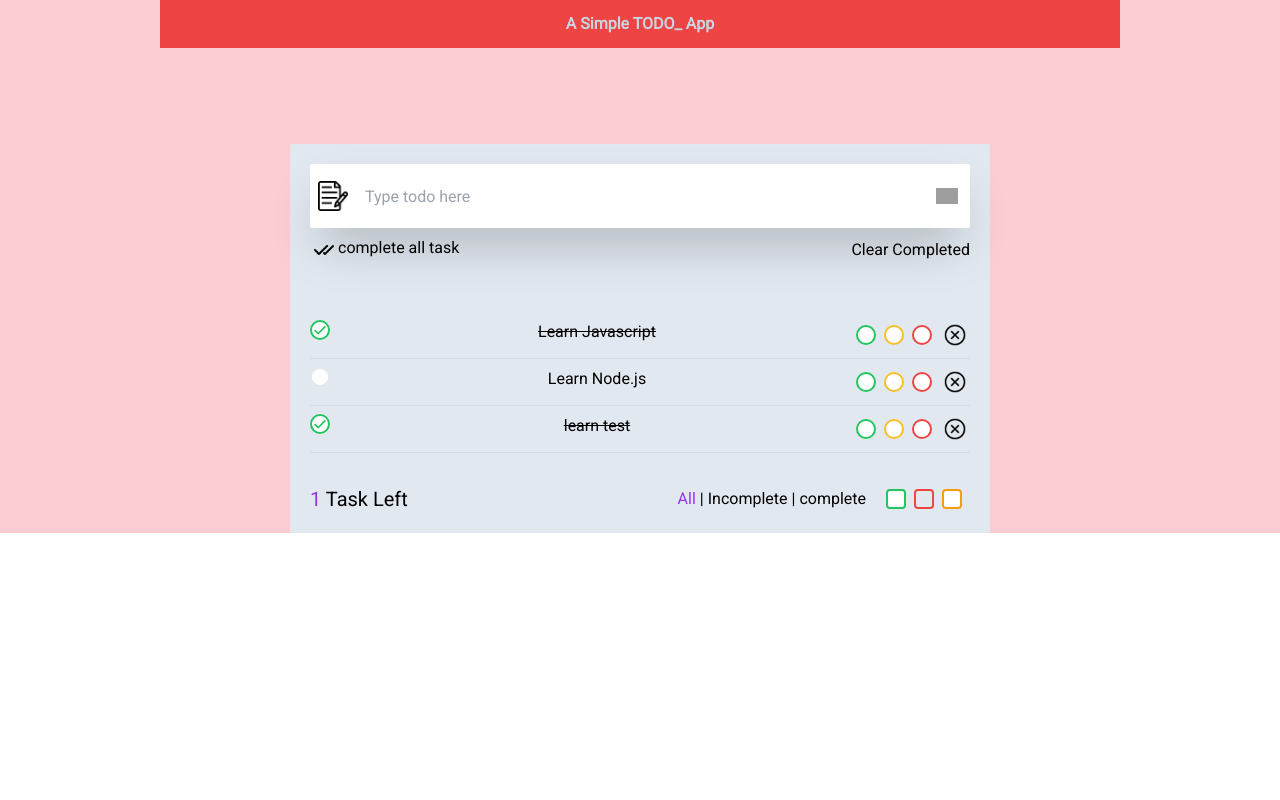
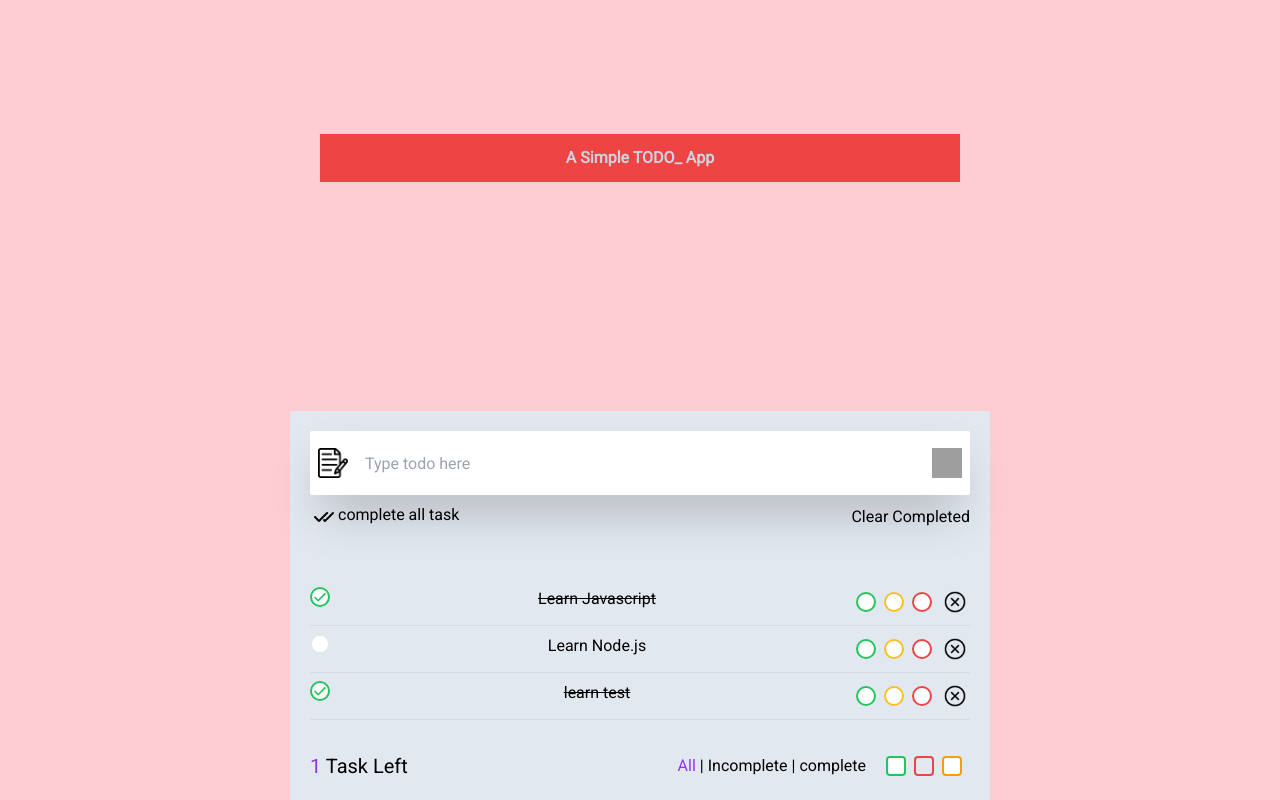
Before and after one commit to abusayed22/a_simple_todo_app, a React (Create React App) app: page / in a window 1280 px wide. Built offline with nearby package versions, Linux system fonts and the light colour scheme; grey boxes are pictures that could not be loaded.

Commit message:
project complete

```diff
--- a/src/App.js
+++ b/src/App.js
@@ -1,22 +1,21 @@
-import Header_input from "./components/Header_input";
-import Todo from "./components/all_todo/Todo";
+import Header_input_todoList from "./components/Header_input_todoList";
 
 function App() {
   return (
-    <div className="bg-main_c w-full h-full flex flex-col item-center">
+    <div className="bg-main_c w-full h-[100vh] flex flex-col item-center">
       {/* nav area*/}
-      <div className="w-3/4 h-12 bg-red-500 m-auto">
-        <h2 className="font-bold text-slate-300 text-center py-3">A Simple TODO_ App</h2>
+      <div className="w-2/4 h-12 bg-red-500 m-auto">
+        <h2 className="font-bold text-slate-300 text-center py-3">
+          A Simple TODO_ App
+        </h2>
       </div>
       <br />
       <br />
       <br />
       <br />
-      {/* //TODO: working flex */}
       <div className="flex justify-center">
-        <Header_input />
-
-        </div>
+        <Header_input_todoList />
+      </div>
     </div>
   );
 }
--- a/src/components/Header_input.js
+++ b/src/components/Header_input_todoList.jsx
@@ -1,15 +1,13 @@
 import React from 'react'
-import plus from '../images/plus.png'
 import cancel from '../images/cancel.png'
-import note from '../images/notes.png'
 import double_tick from '../images/double-tick.png'
-import Button_img from './utils/Button_img'
 import Todo from './all_todo/Todo'
 import Footer from './footer/Footer'
 import { useDispatch, useSelector } from 'react-redux'
 import { clearCompleted, completeAll } from '../redux/todos/action'
+import Form from './form/Form'
 
-function Header_input() {
+function Header_input_todoList() {
   const todos = useSelector((state) => state.todos)
   const fillters = useSelector((state) => state.fillters)
 
@@ -50,23 +48,7 @@ function Header_input() {
   return (
     <div>
       <div className="w-[700px] bg-slate-200 h-auto p-5 rounded-sm ">
-        <div className="flex justify-around bg-white items-center rounded-sm shadow-2xl">
-          <img
-            width={'30px'}
-            className="h-[30px]  border-none text-black"
-            src={note}
-            placeholder={'type add todo'}
-            alt=""
-          />
-          <input
-            className="outline-0 w-[550px] h-16"
-            placeholder="Type todo here"
-            type=""
-            name=""
-            value=""
-          />
-          <Button_img wed={30} border_color={'slate-900'} button_font={plus} />
-        </div>
+        <Form />
         <div className="flex justify-between mt-2">
           <div onClick={allCompleteHandler} className="cursor-pointer flex">
             <div className={`w-7 h-7 rounded-full `}>
@@ -92,4 +74,4 @@ function Header_input() {
   )
 }
 
-export default Header_input
+export default Header_input_todoList
--- a/src/components/all_todo/Todo.jsx
+++ b/src/components/all_todo/Todo.jsx
@@ -1,36 +1,35 @@
 /* eslint-disable react/jsx-pascal-case */
-import React from "react";
-import cancel from "../../images/cancel.png";
-import { useDispatch } from "react-redux";
-import { colorChange, deleted, toggled } from "../../redux/todos/action";
+import React from 'react'
+import cancel from '../../images/cancel.png'
+import { useDispatch } from 'react-redux'
+import { colorChange, deleted, toggled } from '../../redux/todos/action'
 
-function Todo({ img, todo }) {
-  const { id, text, isComplete, color } = todo;
-  const dispatch = useDispatch();
+function Todo({ todo }) {
+  const { id, text, isComplete, color } = todo
+  const dispatch = useDispatch()
 
   // handler function
 
   // deleteHandler
   const deleteHandler = (todoId) => {
-    dispatch(deleted(todoId));
-  };
+    dispatch(deleted(todoId))
+  }
 
   // toggledHandler
   const toggledHandler = (todoId) => {
-    dispatch(toggled(todoId));
-  };
+    dispatch(toggled(todoId))
+  }
 
   // colorChangHandler
   const colorChangeHandler = (todoId, color) => {
-    dispatch(colorChange(todoId, color));
-  };
+    dispatch(colorChange(todoId, color))
+  }
   return (
     <div>
       <div className="flex justify-between bg-slate-200 border-b border-gray-400/20 py-2">
         <div
-          className={`rounded-full  bg-white border-2  w-5 h-5 flex flex-shrink-0 justify-center items-center mr-2 ${
-            isComplete && "border-green-500 focus-within:border-green-500"
-          }`}
+          className={`rounded-full  bg-white border-2  w-5 h-5 flex flex-shrink-0 justify-center items-center mr-2 ${isComplete && 'border-green-500 focus-within:border-green-500'
+            }`}
         >
           <input
             type="checkbox"
@@ -48,26 +47,23 @@ function Todo({ img, todo }) {
           )}
         </div>
 
-        <p className={`${isComplete && "line-through"}`}>{text}</p>
+        <p className={`${isComplete && 'line-through'}`}>{text}</p>
         <div className="flex items-center justify-end">
           <div
-            onClick={() => colorChangeHandler(id, "green")}
-            className={` rounded-full bg-white border-2 w-5 h-5 flex flex-shrink-0 justify-center items-center mr-2 ${
-              color === "green" && "bg-green-500"
-            } border-green-500 hover:bg-green-500 transition-colors`}
+            onClick={() => colorChangeHandler(id, 'green')}
+            className={` rounded-full bg-white border-2 w-5 h-5 flex flex-shrink-0 justify-center items-center mr-2 ${color === 'green' && 'bg-green-500'
+              } border-green-500 hover:bg-green-500 transition-colors`}
           ></div>
 
           <div
-            className={` rounded-full bg-white border-2 w-5 h-5 flex flex-shrink-0 justify-center items-center mr-2 ${
-              color === "yellow" && "bg-amber-500"
-            } border-amber-400 hover:bg-amber-500 transition-colors`}
-            onClick={() => colorChangeHandler(id, "yellow")}
+            className={` rounded-full bg-white border-2 w-5 h-5 flex flex-shrink-0 justify-center items-center mr-2 ${color === 'yellow' && 'bg-amber-500'
+              } border-amber-400 hover:bg-amber-500 transition-colors`}
+            onClick={() => colorChangeHandler(id, 'yellow')}
           ></div>
           <div
-            className={` rounded-full bg-white border-2 w-5 h-5 flex flex-shrink-0 justify-center items-center mr-2 ${
-              color === "red" && "bg-red-600"
-            } border-red-500 hover:bg-red-500 transition-colors`}
-            onClick={() => colorChangeHandler(id, "red")}
+            className={` rounded-full bg-white border-2 w-5 h-5 flex flex-shrink-0 justify-center items-center mr-2 ${color === 'red' && 'bg-red-600'
+              } border-red-500 hover:bg-red-500 transition-colors`}
+            onClick={() => colorChangeHandler(id, 'red')}
           ></div>
 
           <button
@@ -79,7 +75,7 @@ function Todo({ img, todo }) {
         </div>
       </div>
     </div>
-  );
+  )
 }
 
-export default Todo;
+export default Todo
--- /dev/null
+++ b/src/components/form/Form.jsx
@@ -0,0 +1,53 @@
+import React, { useState } from "react";
+import note from "../../images/notes.png";
+import plus from "../../images/plus.png";
+import { useDispatch } from "react-redux";
+import { added } from "../../redux/todos/action";
+
+function Form() {
+    const [input, setInput] = useState('');
+
+    const dispatch = useDispatch();
+
+    // input controller
+    const inputHandler = (e) => {
+        setInput(e.target.value);
+    };
+    // submit handler
+    const submitHandler = (e) => {
+        e.preventDefault();
+        dispatch(added(input));
+        setInput('');
+    };
+    return (
+        <div className="flex justify-around bg-white items-center rounded-sm shadow-2xl">
+            <img
+                width={"30px"}
+                className="h-[30px]  border-none text-black"
+                src={note}
+                placeholder={"type add todo"}
+                alt=""
+            />
+            <form onSubmit={submitHandler} action="">
+                <input
+                    className="outline-0 w-[550px] h-16"
+                    placeholder="Type todo here"
+                    onChange={inputHandler}
+                    type="text"
+                    name=""
+                    required
+                    value={input}
+                />
+            </form>
+            <img
+                width={"30px"}
+                className="h-[30px]  border-none text-black"
+                src={plus}
+                placeholder={"type add todo"}
+                alt=""
+            />
+        </div>
+    );
+};
+
+export default Form;
--- a/src/components/utils/Button_img.jsx
+++ /dev/null
@@ -1,13 +0,0 @@
-import React from 'react';
-
-function Button_img({wed, button_font,border_color,deleteHandler}) {
-
-
-  return (
-    <button className={`w-${wed} h-${wed} rounded-full border-${border_color}`}>
-      <img width={`${wed}px`} className='p-1' src={button_font} alt="" />
-    </button>
-  )
-}
-
-export default Button_img
--- a/src/redux/rootReducer.js
+++ b/src/redux/rootReducer.js
@@ -1,9 +1,9 @@
-import { combineReducers } from "redux";
+import { combineReducers } from 'redux'
 import todoReducer from './todos/reducer'
 import filterReducer from './fillters/reducer'
 const rootReducer = combineReducers({
     todos: todoReducer,
-    fillters: filterReducer
-});
+    fillters: filterReducer,
+})
 
-export default rootReducer;
+export default rootReducer
--- a/src/redux/todos/inistialSate.js
+++ b/src/redux/todos/inistialSate.js
@@ -1,5 +1,3 @@
-
-
 const inistialState = [
   {
     id: 1,
@@ -7,16 +5,16 @@ const inistialState = [
     isComplete: true,
   },
   {
-        id:2,
+    id: 2,
     text: 'Learn Node.js',
     isComplete: false,
-        color: 'yellow'
+    color: 'yellow',
   },
   {
-        id:3,
+    id: 3,
     text: 'learn test',
     isComplete: true,
-        color: 'red'
-    }
-];
-export default inistialState;
+    color: 'red',
+  },
+]
+export default inistialState
--- a/src/redux/todos/reducer.js
+++ b/src/redux/todos/reducer.js
@@ -13,8 +13,8 @@ const reducer = (state = inistialState, action) => {
                 ...state,
                 {
                     id: newId(state),
-                    // text: action.payload,
-                    // isComplete: false,
+                    text: action.payload,
+                    isComplete: false,
                     // color: 'green'
                 }
             ];
@@ -28,12 +28,12 @@ const reducer = (state = inistialState, action) => {
             })
 
 
-        case CLEAR_COMPLETE :
-            return state.filter(todo => !todo.isComplete );
+        case CLEAR_COMPLETE:
+            return state.filter(todo => !todo.isComplete);
 
         case TOGGLED:
             return state.map(todo => {
-                if(todo.id !== action.payload) {
+                if (todo.id !== action.payload) {
                     return todo;
                 };
                 return {
@@ -43,9 +43,9 @@ const reducer = (state = inistialState, action) => {
             });
 
         case COLOR_CHANGE:
-        const {todoId, color} = action.payload;
+            const { todoId, color } = action.payload;
             return state.map(todo => {
-            if(todo.id !== todoId) {
+                if (todo.id !== todoId) {
                     return todo;
                 } else
                     return {
```
Also changed, not shown: src/index.js (+12 -14 lines), src/redux/fillters/reducer.js (+6 -6 lines), src/redux/todos/action.js (+14 -9 lines), Screenshot_3.png (added). Lines whose indentation alone changed are shown as unchanged.
